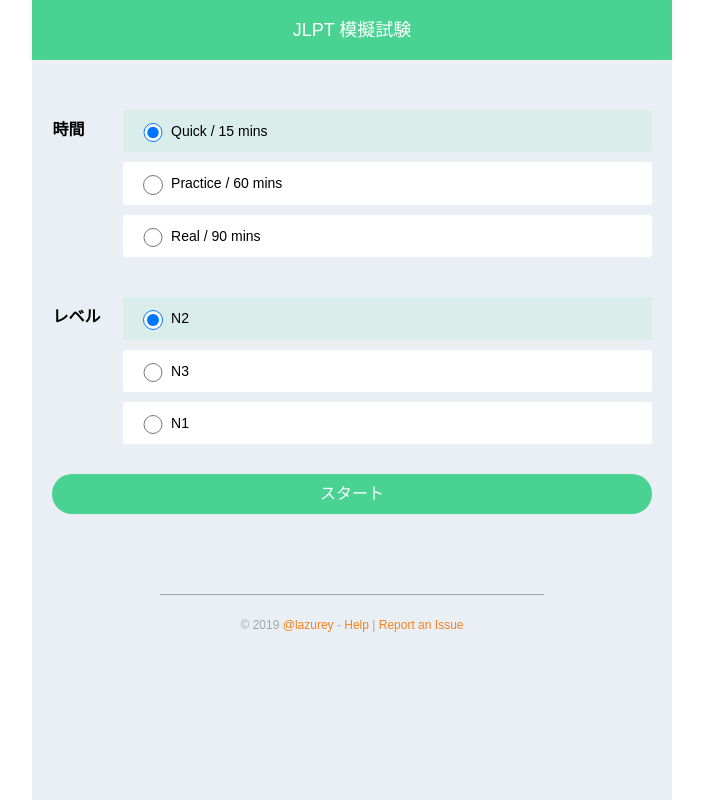
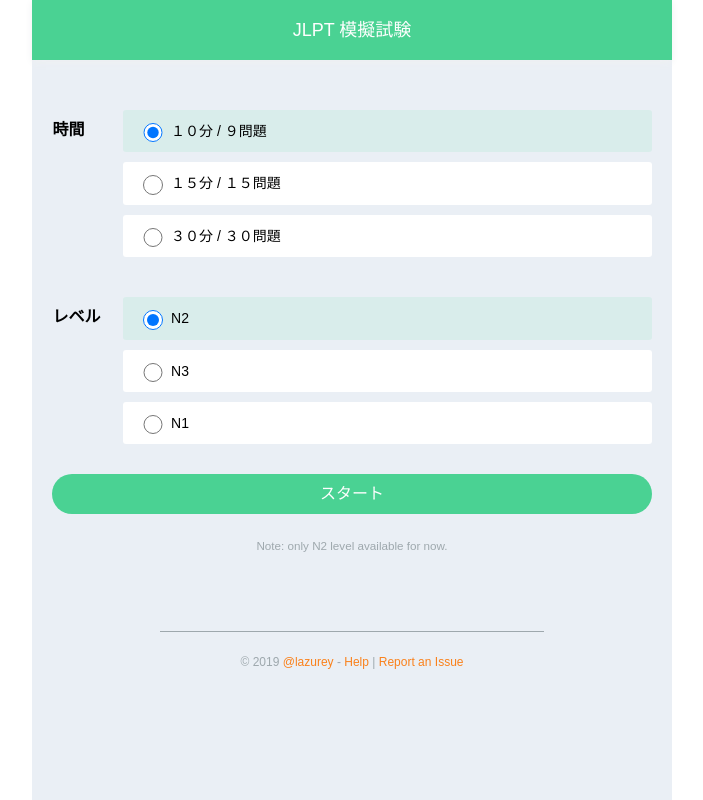
Before and after one commit to lazurey/jlpt-simulator, a React app: page / in a window 1280 px wide. Shown: the whole page, without its empty margins (288-991 px from the left). Built offline with nearby package versions, Linux system fonts and the light colour scheme.

Commit message:
update homepage wording

```diff
--- a/src/constants/exam-config.ts
+++ b/src/constants/exam-config.ts
@@ -12,13 +12,13 @@ export enum TEST_LEVEL {
 
 export const TEST_SIZE_OPTIONS = [{
   value: TEST_TIME.QUICK,
-  displayText: 'Quick / 15 mins',
+  displayText: '１０分 / ９問題',
 }, {
   value: TEST_TIME.MEDIUM,
-  displayText: 'Practice / 60 mins',
+  displayText: '１５分 / １５問題',
 }, {
   value: TEST_TIME.FULL,
-  displayText: 'Real / 90 mins',
+  displayText: '３０分 / ３０問題',
 }];
 
 export const TEST_LEVEL_OPTIONS = [{
@@ -30,12 +30,7 @@ export const TEST_LEVEL_OPTIONS = [{
 }, {
   value: TEST_LEVEL.N1,
   displayText: 'N1',
-},
-// , {
-//   value: 'random',
-//   displayText: 'N1 ~ N3',
-// }
-];
+}];
 
 export enum QUESTION_TYPE {
   Word = 'word',
--- a/src/pages/AboutHelp.tsx
+++ b/src/pages/AboutHelp.tsx
@@ -1,5 +1,5 @@
+import { css } from 'emotion';
 import { default as React } from 'react';
-import { css } from 'emotion';
 import { PageContainer } from '../components/layout';
 import { CODE_REPO } from '../constants/common';
 
--- a/src/pages/Home.tsx
+++ b/src/pages/Home.tsx
@@ -1,3 +1,4 @@
+import { css } from 'emotion';
 import { Component, default as React } from 'react';
 
 import { Button } from '../components/button';
@@ -6,7 +7,13 @@ import { RadioGroup } from '../components/select';
 import { TEST_LEVEL, TEST_LEVEL_OPTIONS,
   TEST_SIZE_OPTIONS, TEST_TIME } from '../constants/exam-config';
 import PATH from '../constants/routes';
+import { TEXT_SEC_COLOR } from '../constants/theme';
 import { curTestSet } from '../store';
+
+const noteStyles = css({
+  textAlign: 'center',
+  color: TEXT_SEC_COLOR,
+});
 
 export class Home extends Component<any, any> {
   constructor(props: any) {
@@ -50,6 +57,7 @@ export class Home extends Component<any, any> {
         selectedValue={this.state.level}
       />
       <Button text='スタート' href={`${PATH.exam}/1`} onClick={this.initTest} />
+      <p className={noteStyles}><small>Note: only N2 level available for now.</small></p>
     </PageContainer>);
   }
 }
```
Also changed, not shown: start/bundle.js, 1 other file (tests, documents, lock files or other folders).
